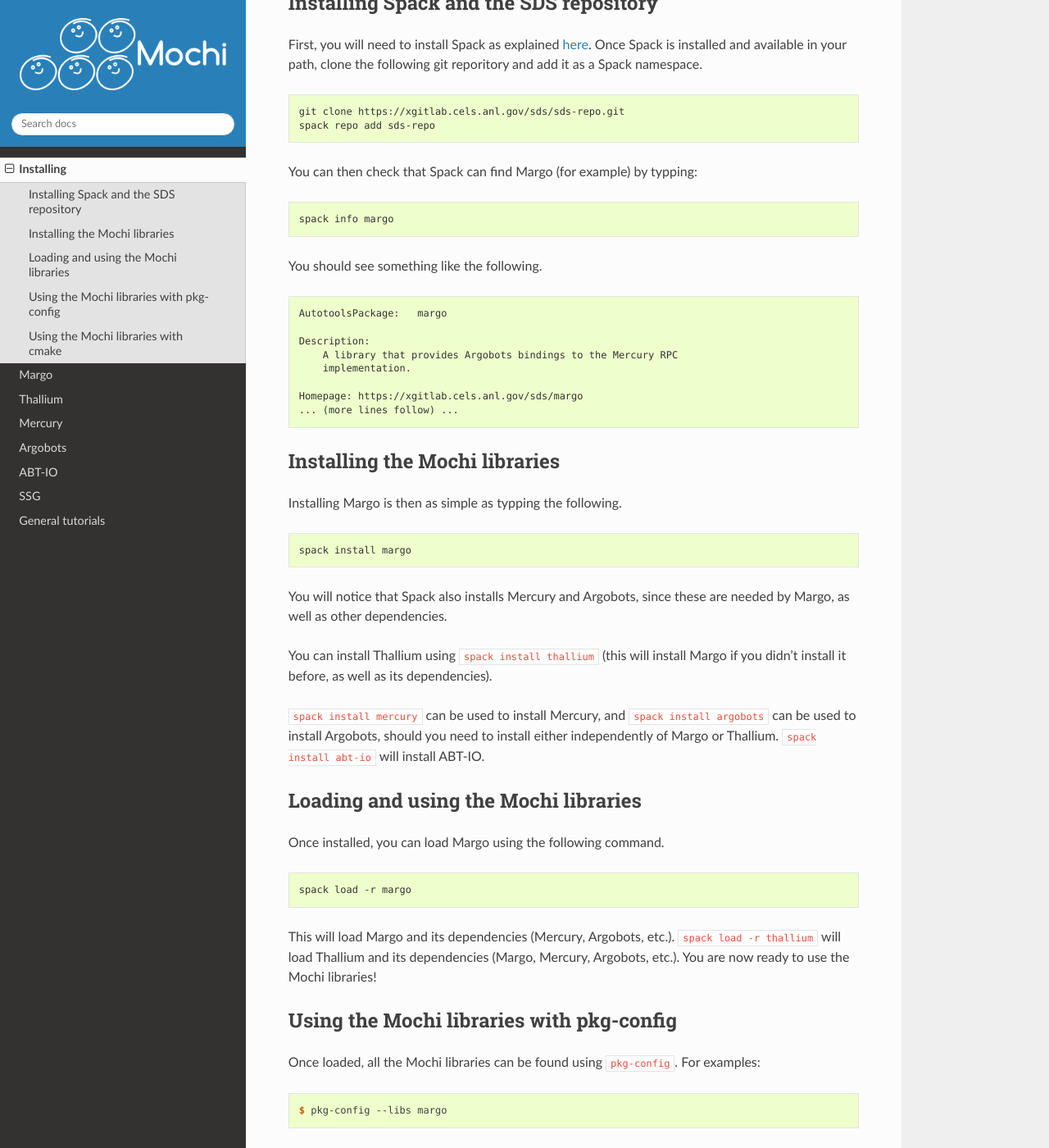
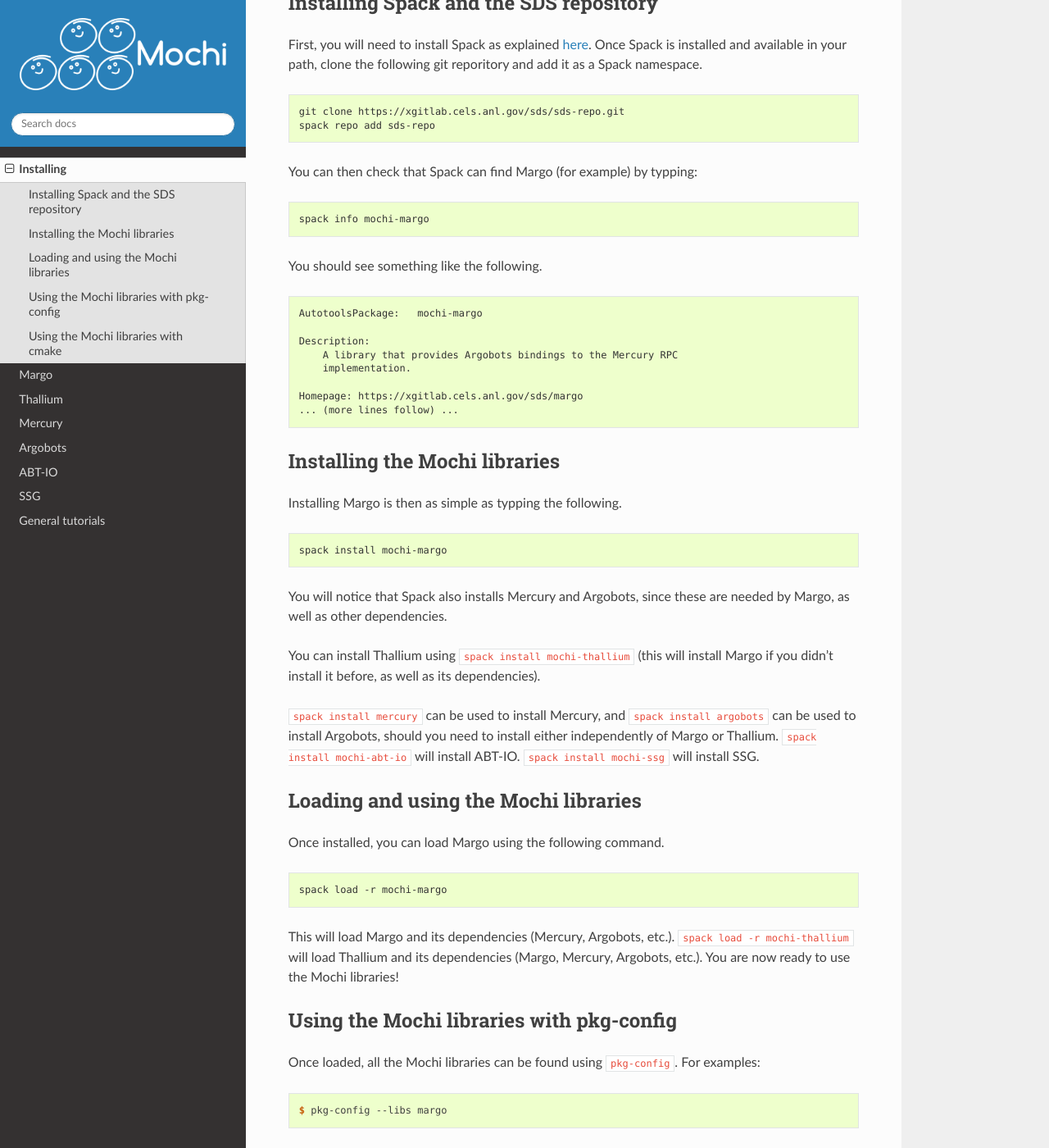
Before and after one commit to mochi-hpc/mochi-doc, a Sphinx documentation site: the page built from docs/source/installing.rst, in a window 1280 px wide and 1400 px high, scrolled down 269 px. Shown: the whole window at 82% size. Built offline with Sphinx 7.4.7 and the Read the Docs theme 2.0.0, drawn with Linux system fonts in a browser that asks for light colours; some of the changed text lies outside the part shown.

Commit message:
corrected installation instructions

```diff
--- a/docs/source/installing.rst
+++ b/docs/source/installing.rst
@@ -24,13 +24,13 @@
 
 .. code-block:: console
 
-   spack info margo
+   spack info mochi-margo
 
 You should see something like the following.
 
 .. code-block:: console
 
-   AutotoolsPackage:   margo
+   AutotoolsPackage:   mochi-margo
 
    Description:
        A library that provides Argobots bindings to the Mercury RPC
@@ -46,18 +46,19 @@
 
 .. code-block:: console
 
-   spack install margo
+   spack install mochi-margo
 
 You will notice that Spack also installs Mercury and Argobots, since these
 are needed by Margo, as well as other dependencies.
 
-You can install Thallium using :code:`spack install thallium` (this will
+You can install Thallium using :code:`spack install mochi-thallium` (this will
 install Margo if you didn't install it before, as well as its dependencies).
 
 :code:`spack install mercury` can be used to install Mercury, and
 :code:`spack install argobots` can be used to install Argobots, should you
 need to install either independently of Margo or Thallium.
-:code:`spack install abt-io` will install ABT-IO.
+:code:`spack install mochi-abt-io` will install ABT-IO.
+:code:`spack install mochi-ssg` will install SSG.
 
 Loading and using the Mochi libraries
 -------------------------------------
@@ -66,10 +67,10 @@
 
 .. code-block:: console
 
-   spack load -r margo
+   spack load -r mochi-margo
 
 This will load Margo and its dependencies (Mercury, Argobots, etc.).
-:code:`spack load -r thallium` will load Thallium and its dependencies
+:code:`spack load -r mochi-thallium` will load Thallium and its dependencies
 (Margo, Mercury, Argobots, etc.). You are now ready to use the Mochi libraries!
 
 Using the Mochi libraries with pkg-config
@@ -105,6 +106,7 @@
    xpkg_import_module (argobots REQUIRED argobots)
    xpkg_import_module (margo REQUIRED margo)
    xpkg_import_module (abtio REQUIRED abt-io)
+   xpkg_import_module (ssg REQUIRED ssg)
 
 You can now link targets as follows.
 
@@ -129,3 +131,7 @@
    # Code using ABT-IO
    add_executable(my_abt_io_prog source.c)
    target_link_libraries(my_abt_io_prog abt-io abt)
+
+   # Code using SSG
+   add_executable(my_ssg_prog source.c)
+   target_link_libraries(my_ssg_prog ssg)
```
